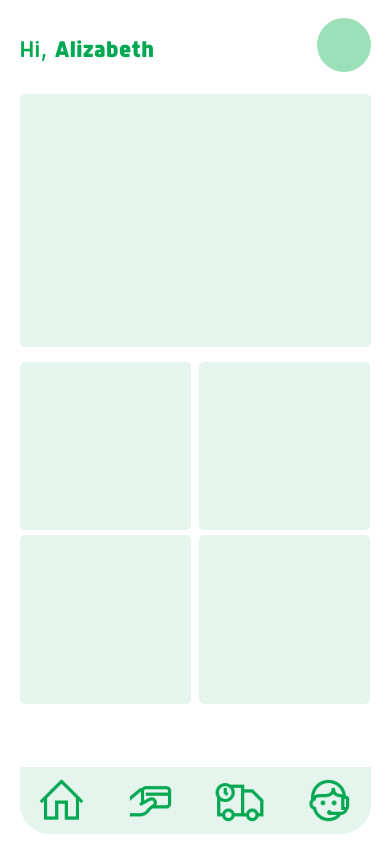
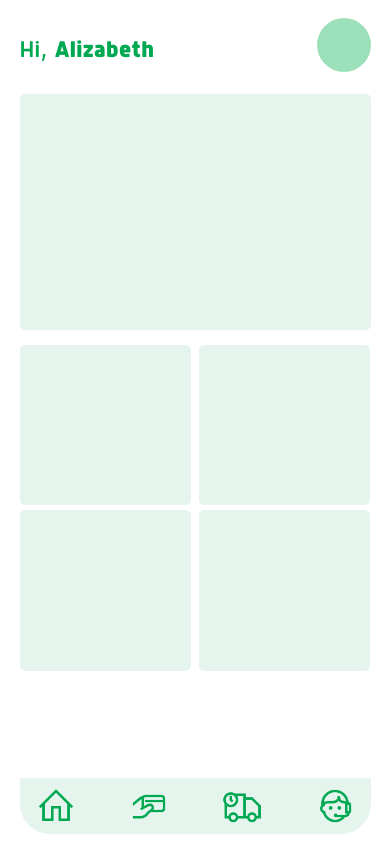
Before and after one commit to SohamChhapre/Atlantis, a React (Create React App) app: page / in a window 390 px wide. Built offline with nearby package versions, Linux system fonts and the light colour scheme.

Commit message:
Overlapping fixes

```diff
--- a/src/App.css
+++ b/src/App.css
@@ -71,7 +71,7 @@
     }
     .dash-banner{
       width:auto;
-      height: 30vh;
+      height: 28vh;
     }
     .main-container{
       width:auto;
@@ -96,46 +96,46 @@
     border:0px;
     width:49%;
     border-radius:5px;
-    height:20vh;
+    height:19vh;
     margin:5px 0px 0px 0px;
   }
     }
   @media (max-height:900px){
     .nav-icon{
-      height:3.2rem;
+      height:2.5rem;
     }
   }
   @media (max-height:713px){
     .nav-icon{
-      height:2.2em;
+      height:2.0em;
     }
 
   }
   @media(max-height:602px){
     .nav-icon{
-      height:2.2rem;
+      height:1.6rem;
     }
     .dash-banner{
       width:auto;
-      height: 26vh;
+      height: 25vh;
     }
     .icon-card{
       background-color:#E5F5EE;
       border:0px;
       width:49%;
       border-radius:5px;
-      height:20vh;
+      height:18vh;
       margin:5px 0px 0px 0px;
     }
 
   }
   @media(max-height:530px){
     .nav-icon{
-      height:2.0rem;
+      height:1.4rem;
     }
     .dash-banner{
       width:auto;
-      height: 26vh;
+      height: 25vh;
     }
     .icon-card{
       background-color:#E5F5EE;
--- a/src/Components/Dashboard.js
+++ b/src/Components/Dashboard.js
@@ -9,7 +9,7 @@ const Dashboard=()=>{
     return(
             <div className="main-container" >
 
-            <div className="mt-2 mb-4">
+            <div className="mt-1 mb-4">
             <div className="text-left dash-text" >
            <span style={{fontFamily:"Anteb-Medium"}}> Hi</span>, <span style={{fontFamily:"Anteb-Black"}} >Alizabeth</span>
             </div>
```
